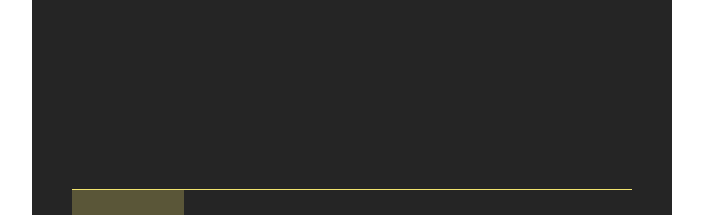
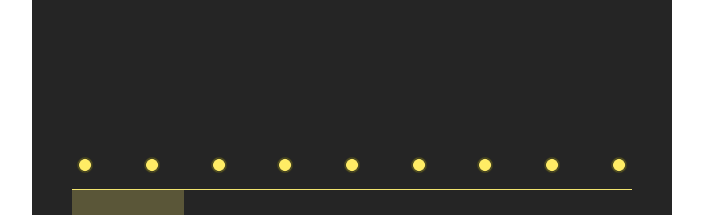
Before and after one commit to behenate/weather-app, a plain HTML site: page index.html in a window 1280 px wide. Shown: the part 339-554 px from the top of the page, without its empty margins (288-991 px from the left). Drawn offline with nearby package versions, Linux system fonts and the light colour scheme.

Commit message:
Css updating 100% done

```diff
--- a/css/main_style.css
+++ b/css/main_style.css
@@ -16,14 +16,14 @@
     top:50%;
     padding: 20px;
     transform: translate(-50%, 50%);
-    grid-template-rows: calc(100%/8) calc(100%/8) calc(100%/8) calc(100%/8) calc(100%/8) calc(100%/8) calc(100%/8) calc(100%/8);
+    grid-template-rows: calc(100%/8) calc(100%/8) calc(100%/8) calc(100%/8) auto calc(100%/12) calc(100%/8) calc(100%/8);
     grid-template-columns: calc(100%/8) calc(100%/8) calc(100%/8) calc(100%/8) calc(100%/8) calc(100%/8) calc(100%/8) calc(100%/8);
     grid-template-areas: "inf inf inf inf inf . address address"
                          "inf inf inf inf inf . address address"
                          "graph graph graph graph graph graph graph graph"
                          "graph graph graph graph graph graph graph graph"
                          "graph graph graph graph graph graph graph graph"
-                         "graph graph graph graph graph graph graph graph"
+                         "dc dc dc dc dc dc dc dc"
                          "days days days days days days days days"
                          "days days days days days days days days"
 }
@@ -33,15 +33,13 @@
 }
 .main-icon-cont{
     display: flex;
-    justify-content: center;
+    justify-content: flex-end;
     align-items: flex-end;
 }
 .main-icon{
     position: relative;
-    max-width: 100%;
+    height: 80px;
     transform: translate(0%, -12px);
-    min-width: 100px;
-    margin-right: 20px;
 }
 .temp-cont{
     display: flex;
@@ -85,6 +83,20 @@
 .graph-cont{
     grid-area: graph;
     position: relative;
+}
+.det-condinitons-cont{
+    grid-area: dc;
+    display: flex;
+}
+.det-condition{
+    width: calc(100%/8.70);
+}
+.det-condition > img{
+    position: relative;
+    left: 50%;
+    transform: translate(-50%);
+
+    max-height: 50%
 }
 .days-cont{
     display: flex;
--- a/index.html
+++ b/index.html
@@ -28,6 +28,35 @@
         </div>
         <div class="graph-cont">
             <canvas class="graph" id="temp-graph"></canvas>
+        </div>
+        <div class="det-condinitons-cont">
+            <div class="det-condition">
+                <img src="img/icons/Clear.png" alt="" srcset="">
+            </div>
+            <div class="det-condition">
+                <img src="img/icons/Clear.png" alt="" srcset="">
+            </div>
+            <div class="det-condition">
+                <img src="img/icons/Clear.png" alt="" srcset="">
+            </div>
+            <div class="det-condition">
+                <img src="img/icons/Clear.png" alt="" srcset="">
+            </div>
+            <div class="det-condition">
+                <img src="img/icons/Clear.png" alt="" srcset="">
+            </div>
+            <div class="det-condition">
+                <img src="img/icons/Clear.png" alt="" srcset="">
+            </div>
+            <div class="det-condition">
+                <img src="img/icons/Clear.png" alt="" srcset="">
+            </div>
+            <div class="det-condition">
+                <img src="img/icons/Clear.png" alt="" srcset="">
+            </div>
+            <div class="det-condition">
+                <img src="img/icons/Clear.png" alt="" srcset="">
+            </div>
         </div>
         <div class="days-cont">
             <div class="day day0">
--- a/js/chartFunctions.js
+++ b/js/chartFunctions.js
@@ -52,7 +52,7 @@ var ctx = document.getElementById('temp-graph').getContext('2d');
                     left:0,
                     right:0,
                     top:20,
-                    bottom:10
+                    bottom:0
                 }
             },
             plugins: {
--- a/js/updatePage.js
+++ b/js/updatePage.js
@@ -59,6 +59,16 @@ function setDay(data, day){
     desc.innerHTML = data.days[day][dataPoint].description;
     city.innerHTML = data.city;
     country.innerHTML = data.country;
+
+    let detConditionsImgs = Array.from(document.querySelectorAll('.det-condition>img'));
+    let dayConditions = [];
+    data.days[day].map(e => dayConditions.push(e.conditions));
+    detConditionsImgs.map((img,i)=>{
+        img.src = iconByName[data.days[day][i].conditions];
+        if(data.days[day][i].conditions == 'Clouds'){
+            img.src = cloudsByDesc[data.days[day][i].description];
+        }
+    });
 }
 function updateDayPickers(data){
     let dayPickersImgs = Array.from(document.querySelectorAll('.day'));
```
Also changed, not shown: img/icons/Material/few clouds.png, img/icons/Material/scattered clouds.png.
